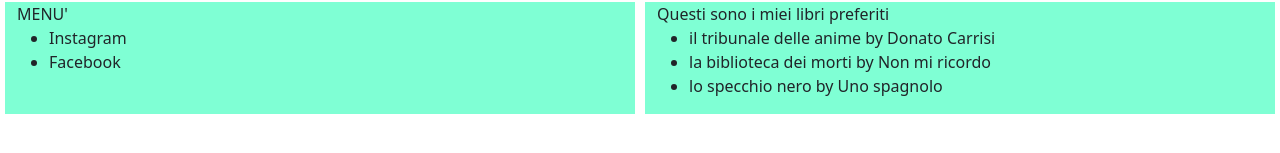
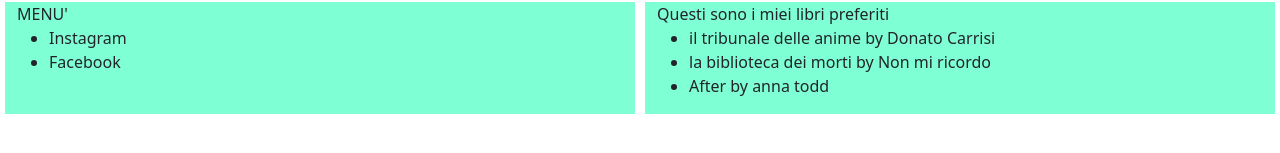
Before and after one commit to sparap3ngu/esercizio_1a, a plain HTML site: page index.html in a window 1280 px wide. Shown: the part 209-362 px from the top of the page. Drawn offline with nearby package versions, Linux system fonts and the light colour scheme.

Commit message:
ho modificato un libro

```diff
--- a/index.html
+++ b/index.html
@@ -36,7 +36,7 @@
                 <ul>
                     <li>il tribunale delle anime by Donato Carrisi</li>
                     <li>la biblioteca dei morti by Non mi ricordo</li>
-                    <li>lo specchio nero by Uno spagnolo</li>
+                    <li>After by anna todd</li>
                 </ul>
             </div>
         </div>
```
